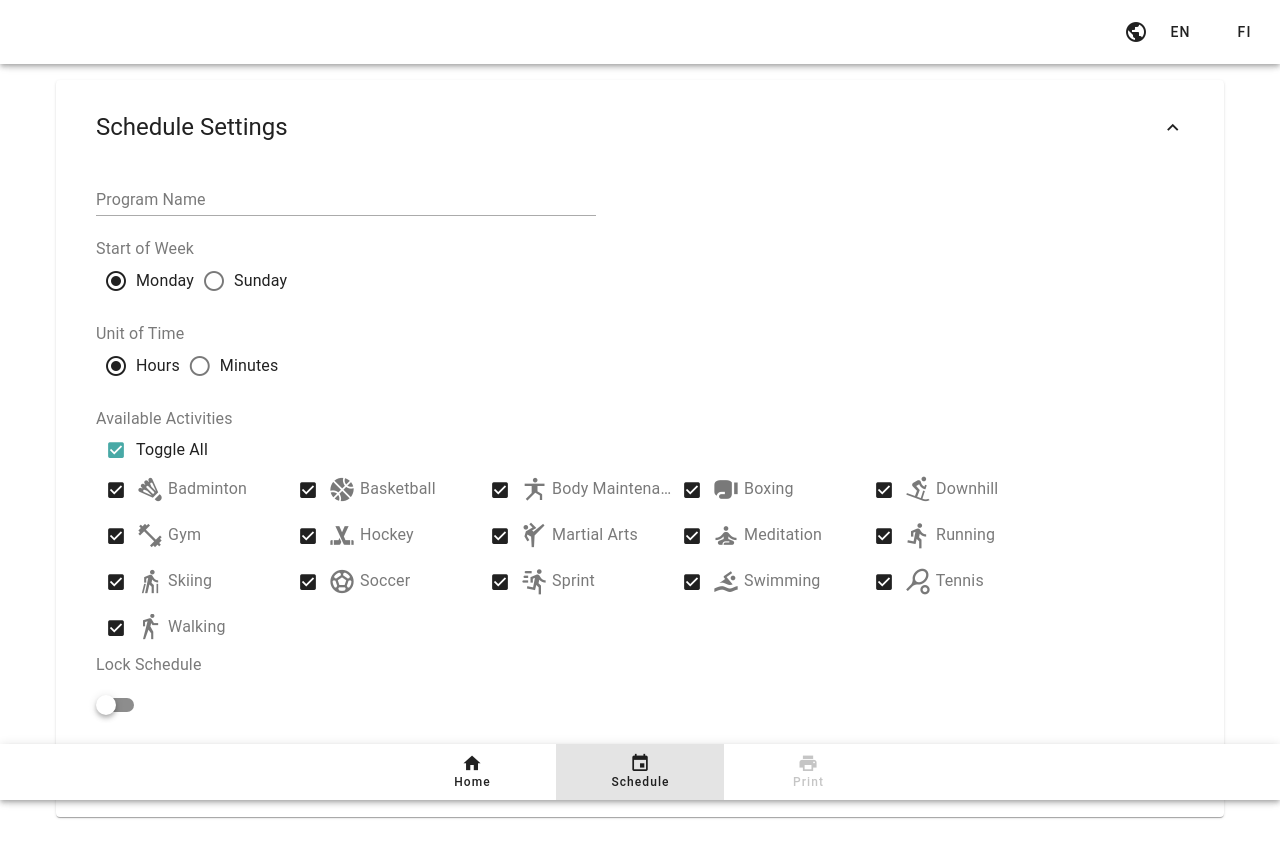
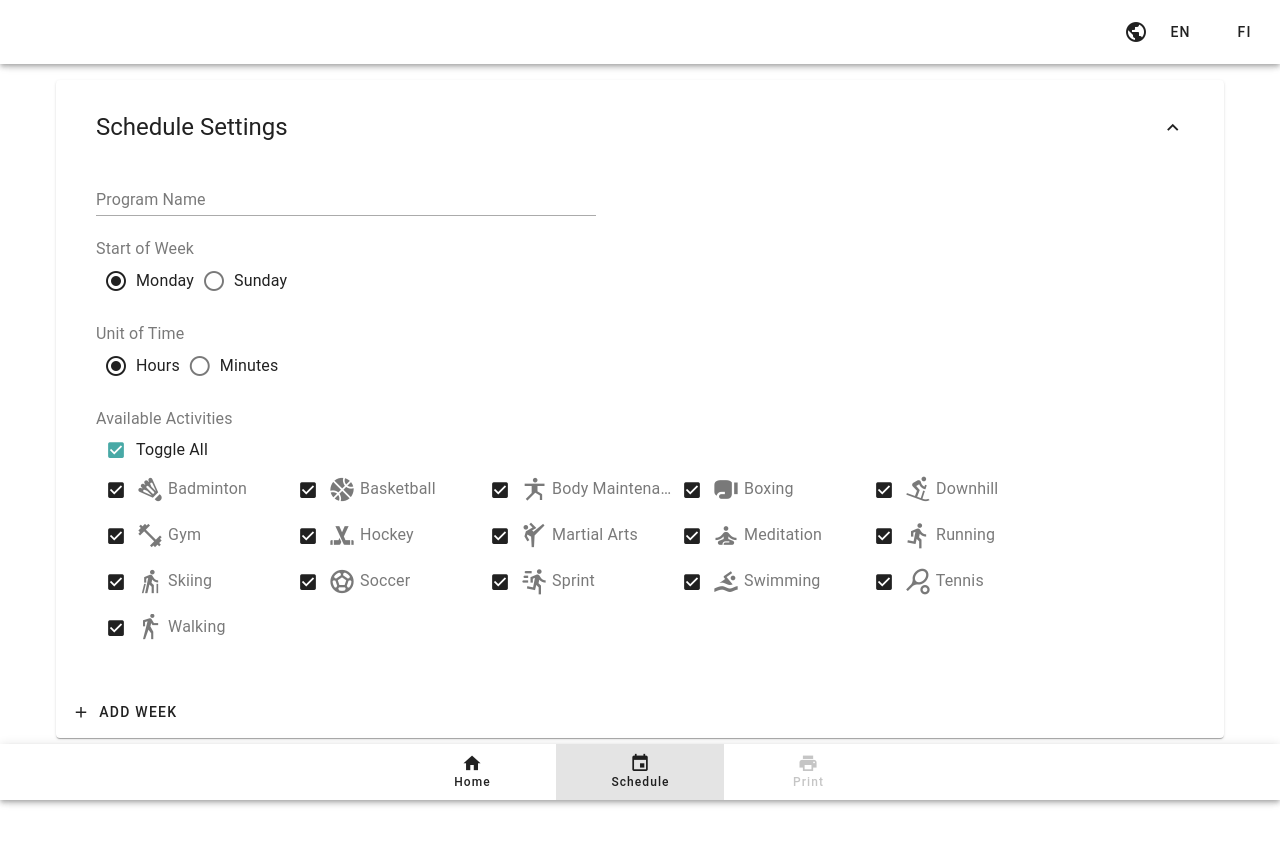
Before and after one commit to ajuvonen/getfit, a Vue app: page /schedule in a window 1280 px wide. Shown: the top 858 px of the page. Built offline with nearby package versions, Linux system fonts and the light colour scheme.

Commit message:
Hide schedule locking

```diff
--- a/src/components/ScheduleSettings.vue
+++ b/src/components/ScheduleSettings.vue
@@ -119,7 +119,7 @@ const v$ = useVuelidate(
                 </v-label>
               </div>
             </div>
-            <v-label for="schedule-settings-lock-schedule-button">{{
+            <!-- <v-label for="schedule-settings-lock-schedule-button">{{
               t('settings.lockSchedule')
             }}</v-label>
             <v-switch
@@ -129,7 +129,7 @@ const v$ = useVuelidate(
               color="secondary"
               hide-details="auto"
               @update:model-value="toggleLockSchedule"
-            />
+            /> -->
           </v-expansion-panel-text>
         </v-expansion-panel>
       </v-expansion-panels>
```
Also changed, not shown: 2 other files (tests, documents, lock files or other folders).
